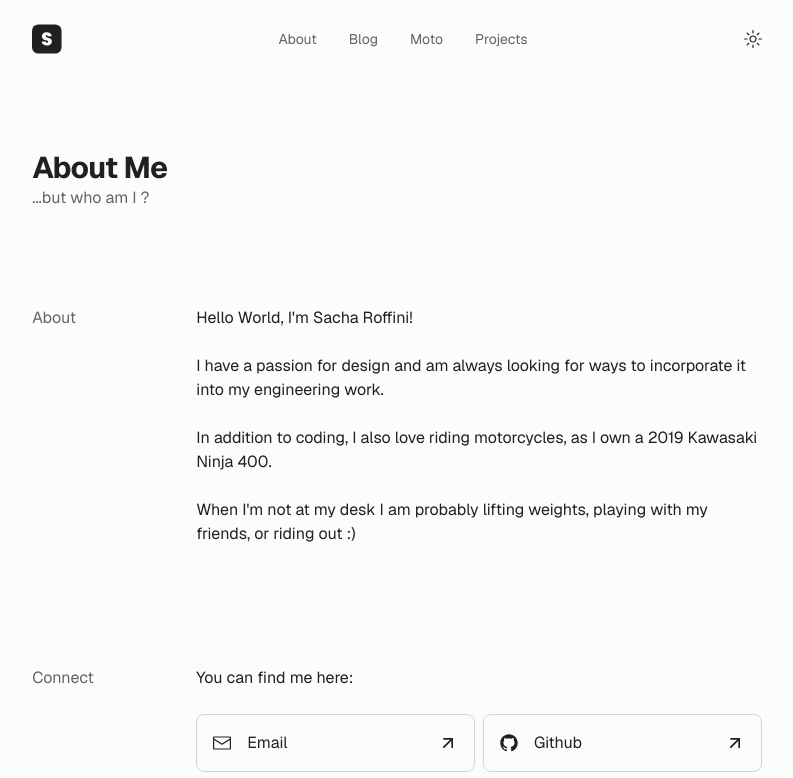
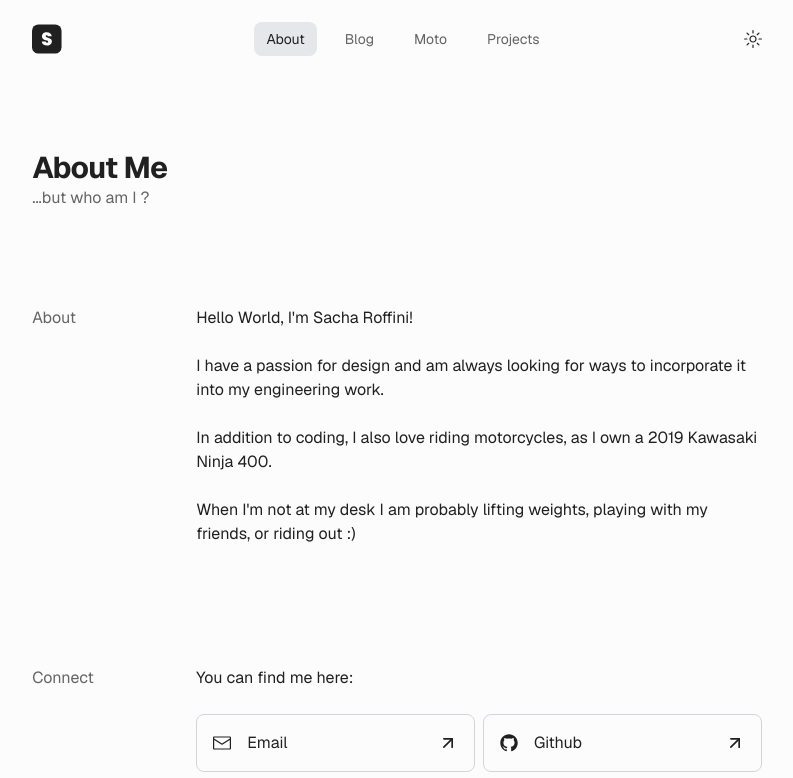
Before and after one commit to KpryKorn/next-portfolio, a Next.js app: page /about in a window 1280 px wide. Shown: the top 778 px of the page, without its empty margins (243-1036 px from the left). Built offline with nearby package versions, Linux system fonts and the light colour scheme.

Commit message:
style: add active link styling

```diff
--- a/components/Header.tsx
+++ b/components/Header.tsx
@@ -2,6 +2,7 @@
 
 import Link from "next/link";
 import Dropdown from "./Dropdown";
+import { usePathname } from "next/navigation";
 
 export default function Header() {
   const routes = [
@@ -22,6 +23,8 @@ export default function Header() {
       path: "/projects",
     },
   ];
+
+  const pathname = usePathname();
 
   return (
     <header className="relative md:sticky top-0 z-20 bg-bg-light dark:bg-bg-dark">
@@ -48,13 +51,17 @@ export default function Header() {
             </svg>
           </Link>
         </div>
-        <ul className="hidden md:flex items-center gap-8 text-gray-light dark:text-gray-dark text-sm">
+        <ul className="hidden md:flex items-center gap-4 text-gray-light dark:text-gray-dark text-sm">
           {routes.map((route) => {
             return (
               <li key={route.name}>
                 <Link
                   href={route.path}
-                  className="hover:text-black-light transition-colors"
+                  className={`hover:text-black-light transition-colors px-3 py-2 rounded-lg ${
+                    pathname === route.path
+                      ? "bg-gray-200 text-black-light"
+                      : ""
+                  }`}
                 >
                   {route.name}
                 </Link>
```
